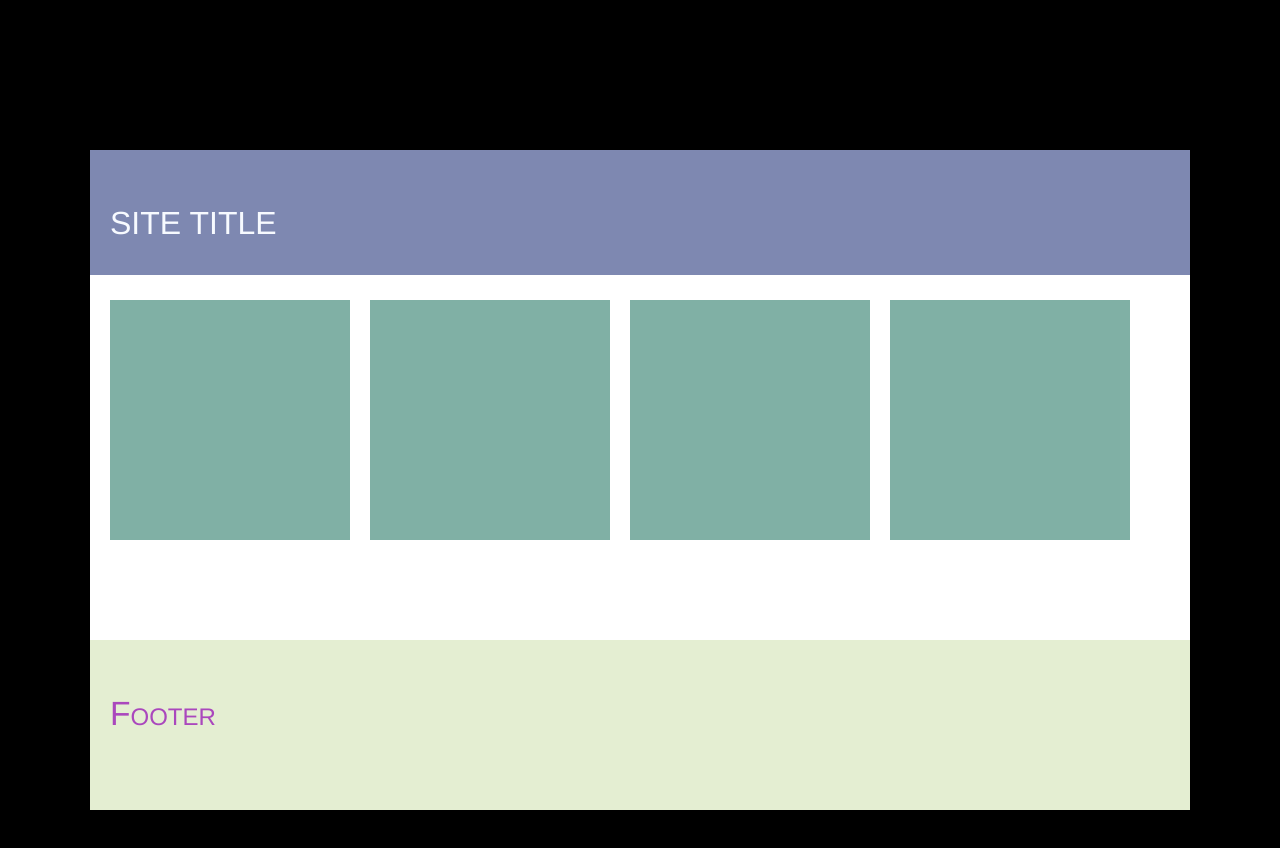
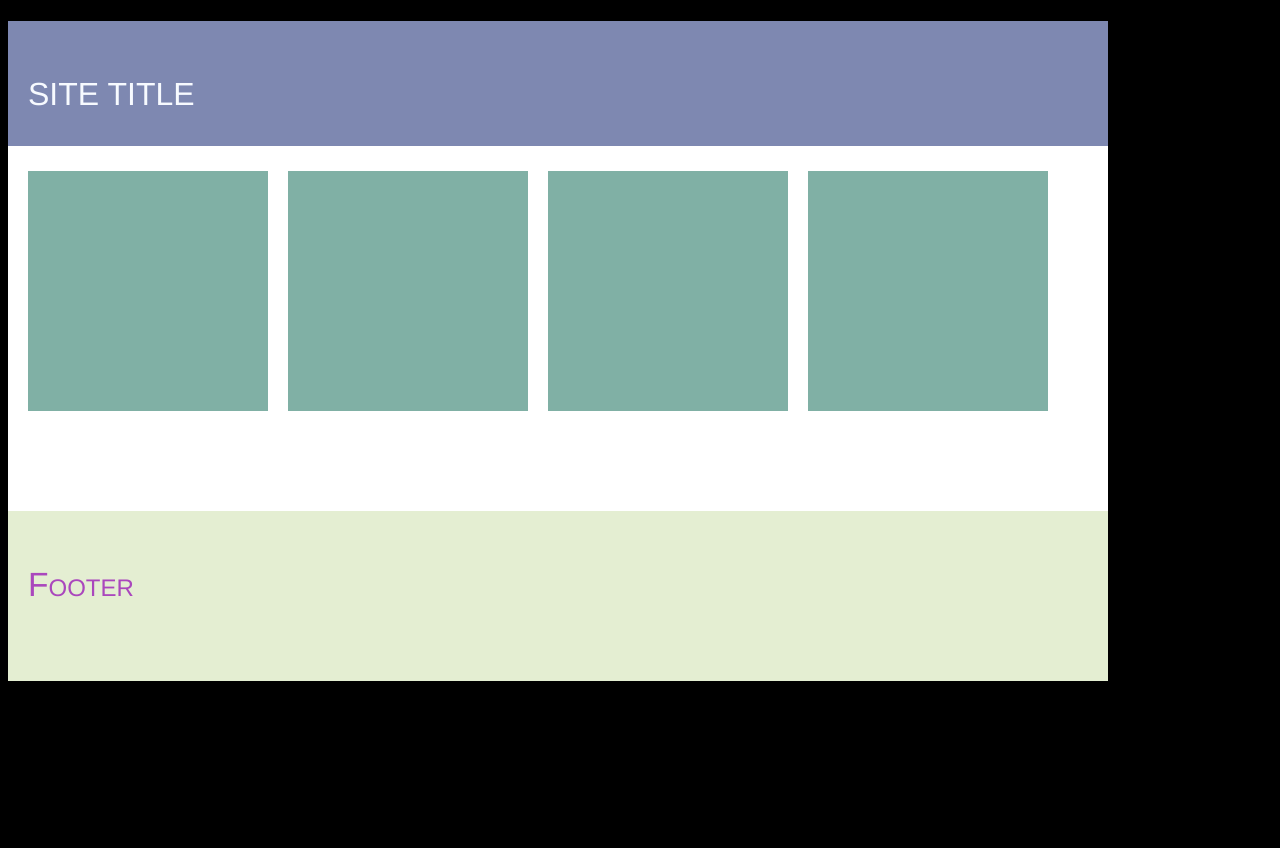
Before and after one commit to noobjey/gwdTestCode, a plain HTML site: page gwdCodeTest.html in a window 1280 px wide. After the commit the page ends 800 px from the top, so only its background shows below. Drawn offline with Linux system fonts and the light colour scheme.

Commit message:
small cleanup and consistency changes

```diff
--- a/main.css
+++ b/main.css
@@ -1,9 +1,7 @@
 body {
     width: 1100px;
-    margin: 150px auto;
 
-    font-family: Helvetica;
-
+    font-family: Helvetica, Arial, sans-serif;
     background-color: black;
 }
 
@@ -56,9 +54,9 @@ footer span {
     position: relative;
     top: 55px;
 
-    display: block;
+    display: inline-block;
 
-    font-size: 1.5em;
+    font-size: 1.5rem;
 }
 
 footer span::first-letter {
```
